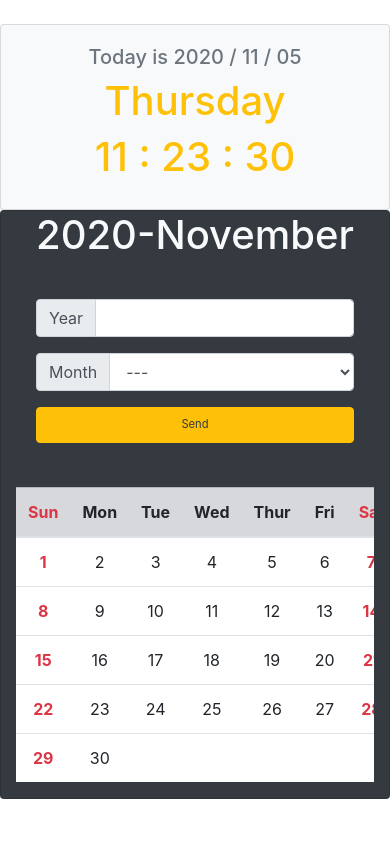
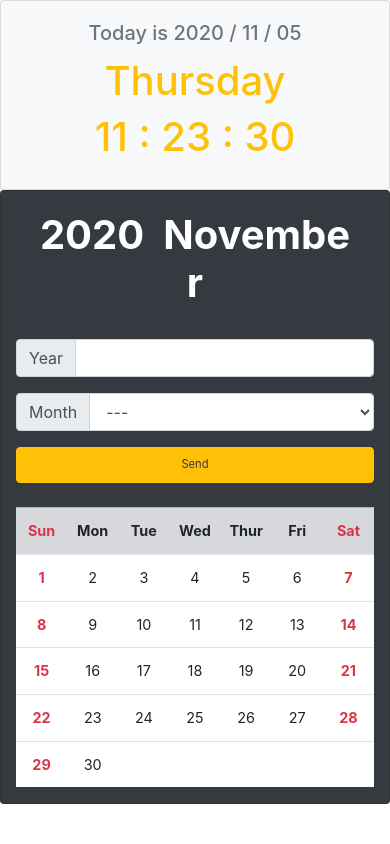
Before and after one commit to MissPigHead/perpetual_calendar-MissPigHead, a PHP site: page /calendar.php in a window 390 px wide. Run offline with PHP 8.4, Linux system fonts and the light colour scheme.

Commit message:
fine-tune RWD for th/ td/ form span, need pics...

```diff
--- a/calendar.php
+++ b/calendar.php
@@ -17,6 +17,24 @@
         　  setTimeout('ShowTime()',1000);
         }
     </script>
+    <style>
+        table{
+            width: 100%;
+            table-layout: fixed;
+        }
+        @media(max-width: 575.98px) {
+            .table td, .table th{
+                font-size: 0.9rem;
+                padding: 0.75rem 0.15rem;
+            }
+        }
+        @media (min-width: 992px) and (max-width: 1199.98px) {
+            span.cus, select.cus{
+            padding:0.375rem 0.5rem;
+            }
+        }
+
+    </style>
 </head>
 <body onload="ShowTime()">
 
@@ -36,15 +54,15 @@
         ?>
 
     <div class="container">
-        <div class="row pt-4 d-flex justify-content-center">
-            <div class="mx-1 col-12 col-lg-7 order-2 order-lg-1 card bg-dark text-light text-center d-flex align-content-center">
-                <div class="order-2 card-body d-flex">
-                    <form action="calendar.php" method="get" name="calendar">
-                        <div class="form-row d-flex flex-row justify-content-center">
+        <div class="row pt-sm-2 pt-lg-5 d-flex justify-content-center">
+            <div class="mx-1 col-12 col-lg-7 order-2 order-lg-1 card bg-dark text-center d-flex">
+                <div class="order-2">
+                    <form action="calendar.php" method="get">
+                        <div class="form-row d-flex justify-content-center">
                             <div class="order-2 form-group col-md-3">
                                 <div class="input-group">
                                     <div class="input-group-prepend">
-                                        <span class="input-group-text">Year</span>
+                                        <span class="input-group-text cus">Year</span>
                                     </div>
                                     <input type="text" class="form-control" name="Yr">
                                 </div>
@@ -52,9 +70,9 @@
                             <div class="order-3 form-group col-md-3">
                                 <div class="input-group">
                                     <div class="input-group-prepend">
-                                        <span class="input-group-text">Month</span>
+                                        <span class="input-group-text cus">Month</span>
                                     </div>
-                                    <select name="Mn" class="form-control">
+                                    <select name="Mn" class="form-control cus">
                                         <option value=""> --- </option>
                                         <option value="1"> 1 </option>
                                         <option value="2"> 2 </option>
@@ -74,9 +92,8 @@
                             <div class="order-4 form-group col-md-1">
                                 <input type="submit" value="Send" class="btn btn-warning col-12 text-dark" style="font-size: 0.7rem;padding:0.525rem 0.1rem;"></input>
                             </div>
-                            <div class="order-5 form-group col-md-2 d-none d-md-block">
-
-                                <input type="button" class="btn btn-info col-12" style="font-size: 0.7rem;padding:0.525rem 0.1rem;" name="FindMn" value="Next Month"
+                            <div class="order-5 form-group col-md-2 ml-md-3 d-none d-md-block">
+                                <input type="button" class="btn btn-info col-12" style="font-size: 0.65rem;padding:0.55rem 0.1rem;" value="Next Month >"
                                     <?php
                                             if($calMn==12){
                                                 $nextMn=1;
@@ -89,8 +106,8 @@
                                     onclick="location.href='calendar.php?Yr=<?=$nextYr;?>&Mn=<?=$nextMn;?>'">
 
                             </div>
-                            <div class="order-1 form-group col-md-2 d-none d-md-block">
-                                <input type="button" class="btn btn-info col-12" style="font-size: 0.7rem;padding:0.525rem 0.1rem;" name="FindMn" value="Last Month"
+                            <div class="order-1 form-group col-md-2 mr-md-3 d-none d-md-block">
+                                <input type="button" class="btn btn-info col-12" style="font-size: 0.65rem;padding:0.55rem 0.1rem;" value="< Last Month"
                                     <?php
                                             if($calMn==1){
                                                 $lastMn=12;
@@ -106,9 +123,9 @@
                         </div>
                     </form>
                 </div>
-                <div class="order-1 card-title">
+                <div class="order-1">
                     <?php $calMnF=date('F',strtotime($calYr.'-'.$calMn.'-1'));?>
-                    <h1><?=$calYr.'-'.$calMnF;?></h1>
+                    <h1 class="card-body card-title text-white font-weight-bold"><?=$calYr.'&nbsp;&nbsp;'.$calMnF;?></h1>
                 </div>
                 <div class="order-3 table-responsive" style="border-spacing: 0;">
                     <table class="table mt-2 ">
@@ -152,13 +169,15 @@
                     </table>
                 </div>
             </div>
-        <div class="mx-1 col-12 col-lg-4 order-1 order-lg-2 card px-2 bg-light text-center align-self-stretch">
-            <div class="card-body">
-                <h5 class="text-muted"><?='Today is '.date('Y / m / d')?></h5>
-                <h1 class="text-warning"><?=date('l')?></h1>
-                <h1 class="text-warning"  id="Time"></h1>
-                <h4 class="text-muted py-4 d-none d-md-block"><?php echo $timezone;?></h4>
-                <img src="https://picsum.photos/300/200" div class="card-img d-none d-lg-block">
+
+            <div class="mx-1 col-12 col-lg-4 order-1 order-lg-2 card px-2 bg-light text-center align-self-stretch">
+                <div class="card-body d-flex flex-column">
+                    <h5 class="text-muted pb-1 pb-sm-2 pt-lg-2 pb-lg-4"><?='Today is '.date('Y / m / d')?></h5>
+                    <h1 class="text-warning"><?=date('l')?></h1>
+                    <h1 class="text-warning"  id="Time"></h1>
+                    <h4 class="text-muted pt-2 pt-lg-4 pb-lg-2 d-none d-md-block"><?php echo $timezone;?></h4>
+                    <img src="https://picsum.photos/300/200" div class="card-img d-none d-lg-block">
+                </div>
             </div>
         </div>
     </div>
```
